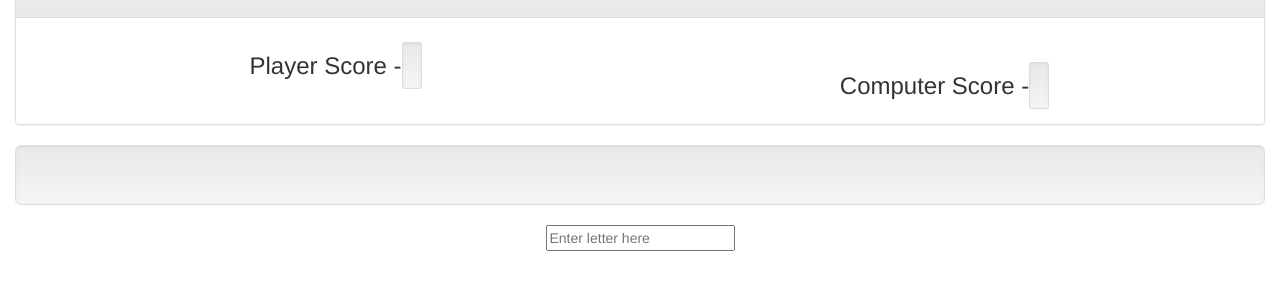
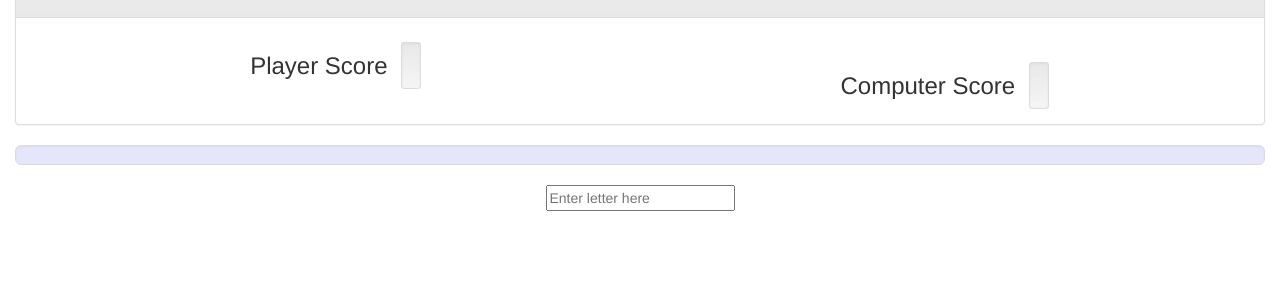
Before and after one commit to gardner589/Ghost, a plain HTML site: page index.html in a window 1280 px wide. Both pictures are taken after a click on the button "START". Shown: the part 256-546 px from the top of the page. Drawn offline with nearby package versions, Linux system fonts and the light colour scheme.

```diff
--- a/index.html
+++ b/index.html
@@ -34,9 +34,9 @@
         <h1>Scores</h1>
       </div>
       <div class="panel-body">
-        <h3 class="col-md-6">Player Score - <span id="playscre" class="well well-sm"></span></h3>
+        <h3 class="col-md-6">Player Score &nbsp; <span id="playscre" class="well well-sm"></span></h3>
         <br>
-        <h3 class="col-md-6">Computer Score - <span id="pcscre" class="well well-sm"></span> </h3>
+        <h3 class="col-md-6">Computer Score &nbsp; <span id="pcscre" class="well well-sm"></span> </h3>
         <br>
       </div>
     </div>
--- a/public/css/stylo.css
+++ b/public/css/stylo.css
@@ -14,3 +14,8 @@
   padding-top: 5em;
   font-size: 2em;
 }
+ .board{
+   background: lavender;
+   font-size: 2em;
+   padding: 0;
+ }
```
